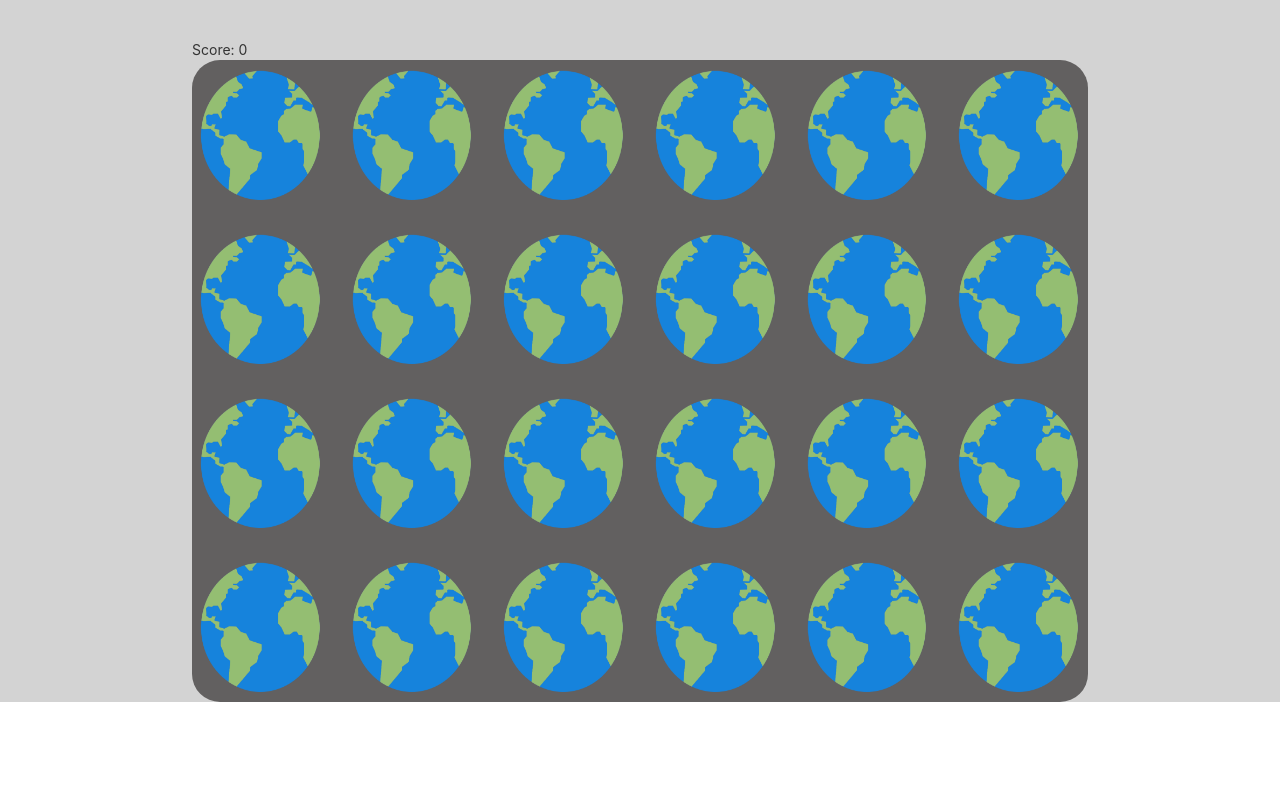
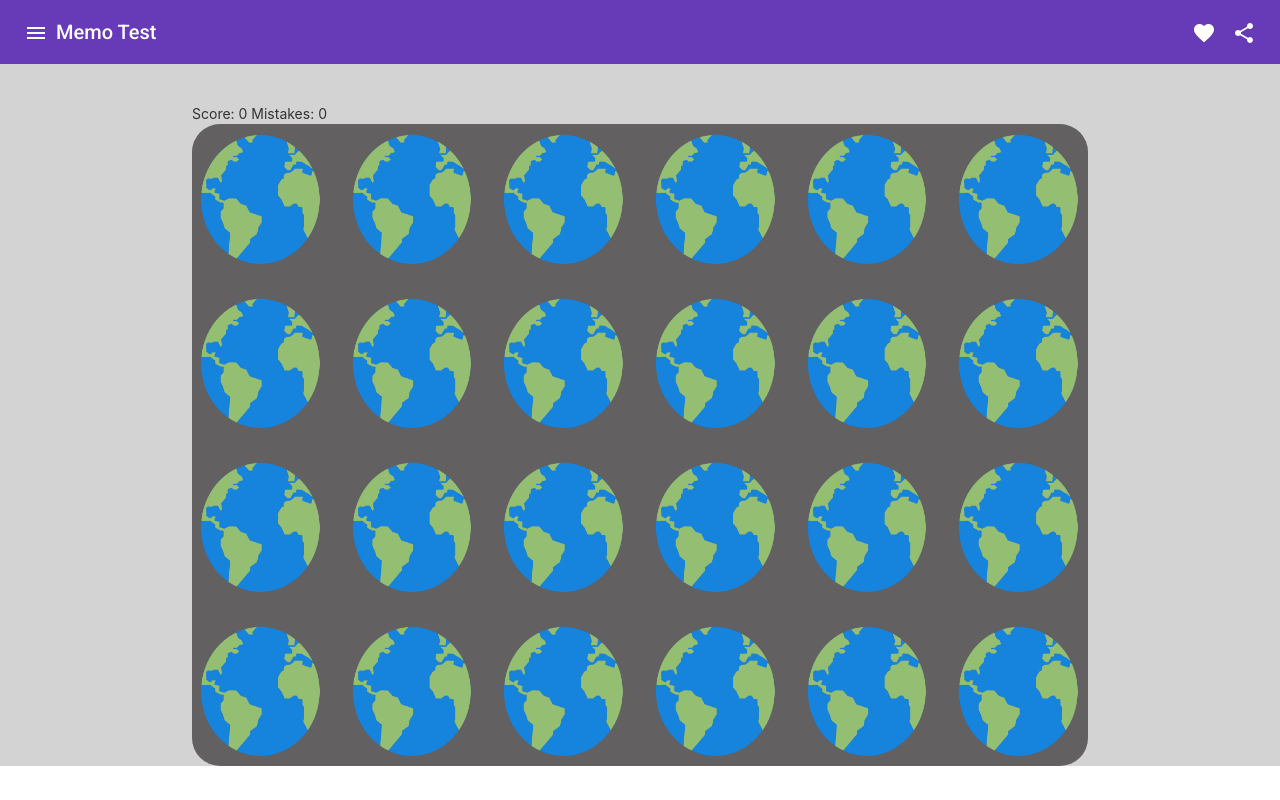
Before and after one commit to sierrapugliesetomas/memo-test, an Angular app: page / in a window 1280 px wide. Built offline with nearby package versions, Linux system fonts and the light colour scheme.

Commit message:
Se agrega toolbar

```diff
--- a/src/app/app.component.css
+++ b/src/app/app.component.css
@@ -1,3 +1,7 @@
 .container {
     background-color: lightgray;
 }
+
+.example-spacer {
+    flex: 1 1 auto;
+  }
--- a/src/app/app.component.html
+++ b/src/app/app.component.html
@@ -288,7 +288,19 @@
     }
   }
 </style>
-
+<mat-toolbar color="primary">
+  <button mat-icon-button class="example-icon" aria-label="Example icon-button with menu icon">
+    <mat-icon>menu</mat-icon>
+  </button>
+  <span>Memo Test</span>
+  <span class="example-spacer"></span>
+  <button mat-icon-button class="example-icon favorite-icon" aria-label="Example icon-button with heart icon">
+    <mat-icon>favorite</mat-icon>
+  </button>
+  <button mat-icon-button class="example-icon" aria-label="Example icon-button with share icon">
+    <mat-icon>share</mat-icon>
+  </button>
+</mat-toolbar>
 <div class="container">
   <app-grilla></app-grilla>
 </div>
--- a/src/app/grilla/grilla.component.css
+++ b/src/app/grilla/grilla.component.css
@@ -25,3 +25,7 @@
     margin-left: 15%;
     margin-right: 15%;
 }
+
+.example-spacer {
+    flex: 1 1 auto;
+  }
--- a/src/app/grilla/grilla.component.html
+++ b/src/app/grilla/grilla.component.html
@@ -1,7 +1,9 @@
 <br>
 <br>
 <div class="container">
-    <div> Score: {{score}}
+    <div>
+        Score: {{score}}
+        Mistakes: {{ mistakes }}
     </div>
     <mat-grid-list class="border gray" cols="6" rowHeight="150px" gutterSize="1em">
         <mat-grid-tile *ngFor="let card of cards" class="border">
--- a/src/app/grilla/grilla.component.ts
+++ b/src/app/grilla/grilla.component.ts
@@ -43,7 +43,6 @@
   constructor() {}
 
   ngOnInit(): void {
-    // ToDo: shuffle array
     this.cards.sort(() => { return 0.5 - Math.random()});
   }
 
```
Also changed, not shown: src/app/app.module.ts (+9 -1 lines), 1 other file (tests, documents, lock files or other folders).
